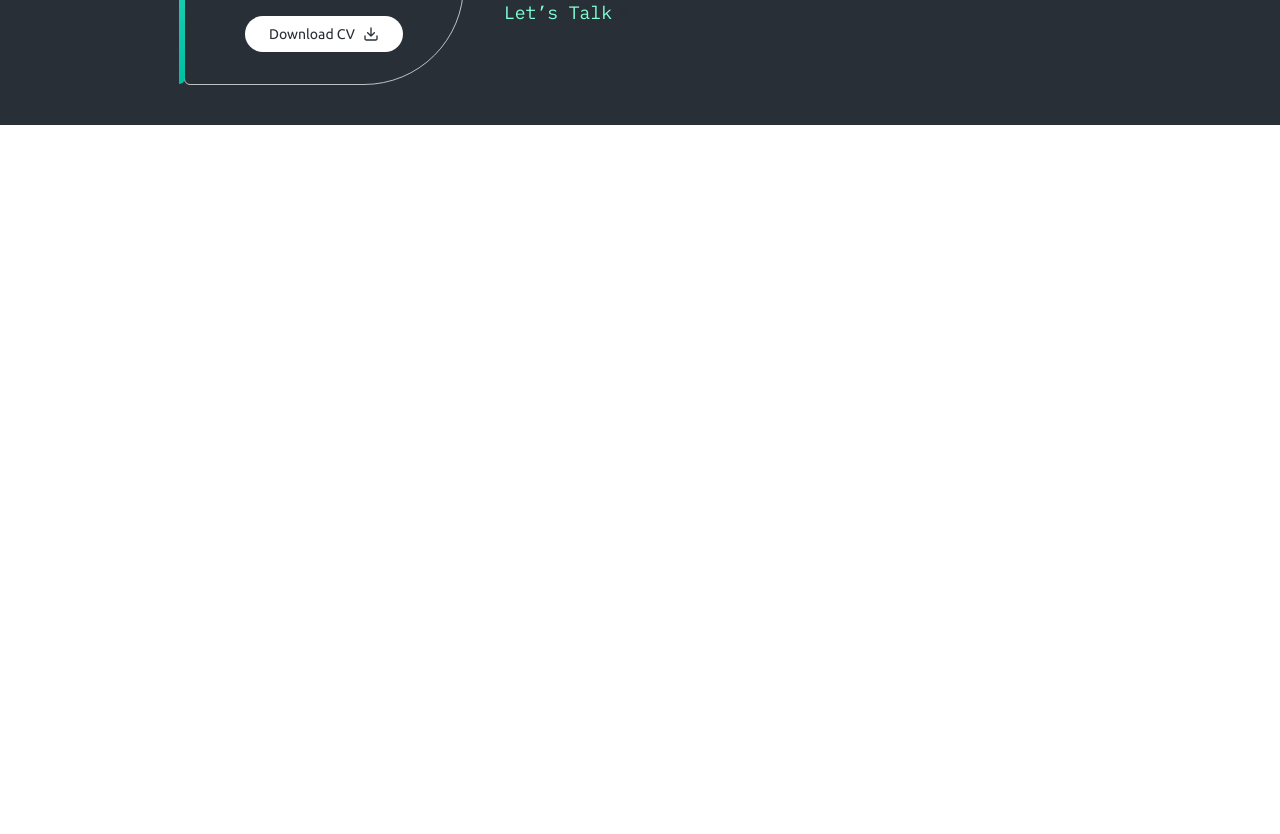
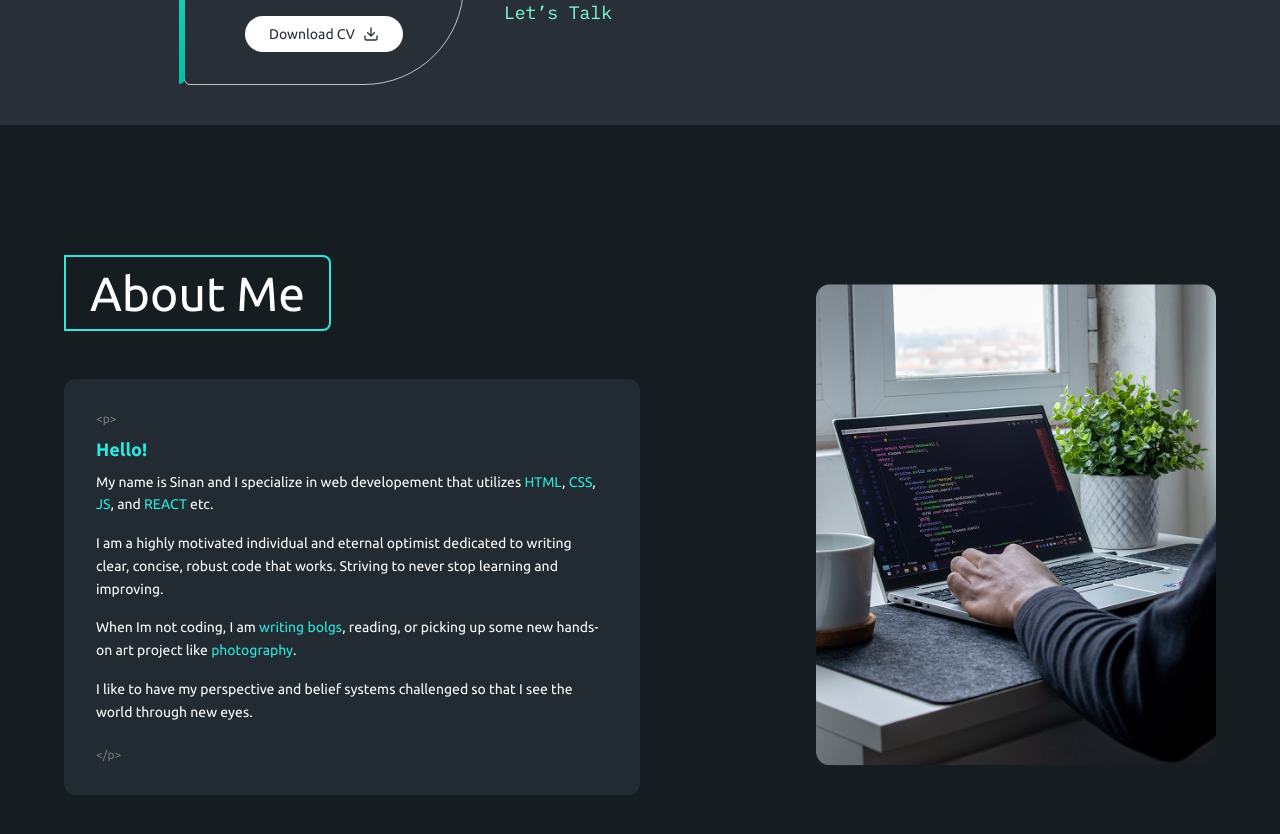
Before and after one commit to septianadip17/personal-website, a React (Vite) app: page / in a window 1280 px wide. Shown: the part 480-1314 px from the top of the page. Before the commit the page ends 800 px from the top, so only its background shows below. Built offline with nearby package versions, Linux system fonts and the light colour scheme.

Commit message:
section title, work.png and about added

```diff
--- a/src/App.jsx
+++ b/src/App.jsx
@@ -1,12 +1,14 @@
 import React from "react";
 import Hero from "./components/Hero";
 import Header from "./components/Header";
+import About from "./components/About";
 
 const App = () => {
   return (
     <div>
       <Header/>
       <Hero />
+      <About />
     </div>
   );
 };
--- a/src/components/About.jsx
+++ b/src/components/About.jsx
@@ -1,11 +1,55 @@
-import React from 'react'
+import React from "react";
+import work from "../assets/work.png";
 
 const About = () => {
   return (
-    <div>
-      <h1>This is about section</h1>
+    <div className="bg-[#161d21] relative min-h-screen flex items-center justify-center p-6">
+      <img
+        alt="Person coding on laptop near window with plant and coffee cup on desk"
+        className="rounded-xl absolute right-16 top-1/2 -translate-y-1/2 max-w-[400px] w-full hidden md:block"
+        height={400}
+        src={work}
+        width={600}
+      />
+      <div className="max-w-6xl w-full flex flex-col md:flex-row items-start gap-12 md:gap-24">
+        <div className="flex flex-col gap-8 md:gap-12">
+          <div className="relative self-start">
+            <h1 className="text-white text-4xl md:text-5xl font-normal leading-tight rounded-tr-lg rounded-br-lg border-2 border-[#2ee8e0] px-6 py-3 max-w-max">
+              About Me
+            </h1>
+          </div>
+          <div className="bg-[#222b31] rounded-xl p-8 max-w-xl">
+            <p className="text-[#7a7a7a] text-xs mb-2">&lt;p&gt;</p>
+            <p className="text-[#2ee8e0] text-lg font-semibold mb-2">Hello!</p>
+            <p className="text-white text-sm leading-relaxed">
+              My name is Sinan and I specialize in web developement that
+              utilizes <span className="text-[#2ee8e0]">HTML</span>,{" "}
+              <span className="text-[#2ee8e0]">CSS</span>,{" "}
+              <span className="text-[#2ee8e0]">JS</span>, and{" "}
+              <span className="text-[#2ee8e0]">REACT</span> etc.
+            </p>
+            <p className="text-white text-sm leading-relaxed mt-4">
+              I am a highly motivated individual and eternal optimist dedicated
+              to writing clear, concise, robust code that works. Striving to
+              never stop learning and improving.
+            </p>
+            <p className="text-white text-sm leading-relaxed mt-4">
+              When Im not coding, I am{" "}
+              <span className="text-[#2ee8e0]">writing bolgs</span>, reading, or
+              picking up some new hands-on art project like{" "}
+              <span className="text-[#2ee8e0]">photography</span>.
+            </p>
+            <p className="text-white text-sm leading-relaxed mt-4">
+              I like to have my perspective and belief systems challenged so
+              that I see the world through new eyes.
+            </p>
+            <p className="text-[#7a7a7a] text-xs mt-6">&lt;/p&gt;</p>
+          </div>
+        </div>
+      </div>
+
     </div>
-  )
-}
+  );
+};
 
-export default About
+export default About;
--- /dev/null
+++ b/src/components/SectionTitle.jsx
@@ -0,0 +1,16 @@
+import React from "react";
+import mouse from "../assets/icons/mouse.svg";
+
+const SectionTitle = () => {
+  return (
+    <div>
+      <div className="absolute top-12 left-1/2 -translate-x-1/2 flex flex-col items-center">
+        <img src={mouse} alt="mouse" />
+        <div className="border-l border-dashed border-white h-12 mt-2"></div>
+        <div className="w-2 h-2 bg-white rotate-45 mt-1"></div>
+      </div>
+    </div>
+  );
+};
+
+export default SectionTitle;
```
Also changed, not shown: src/assets/work.png (added).
